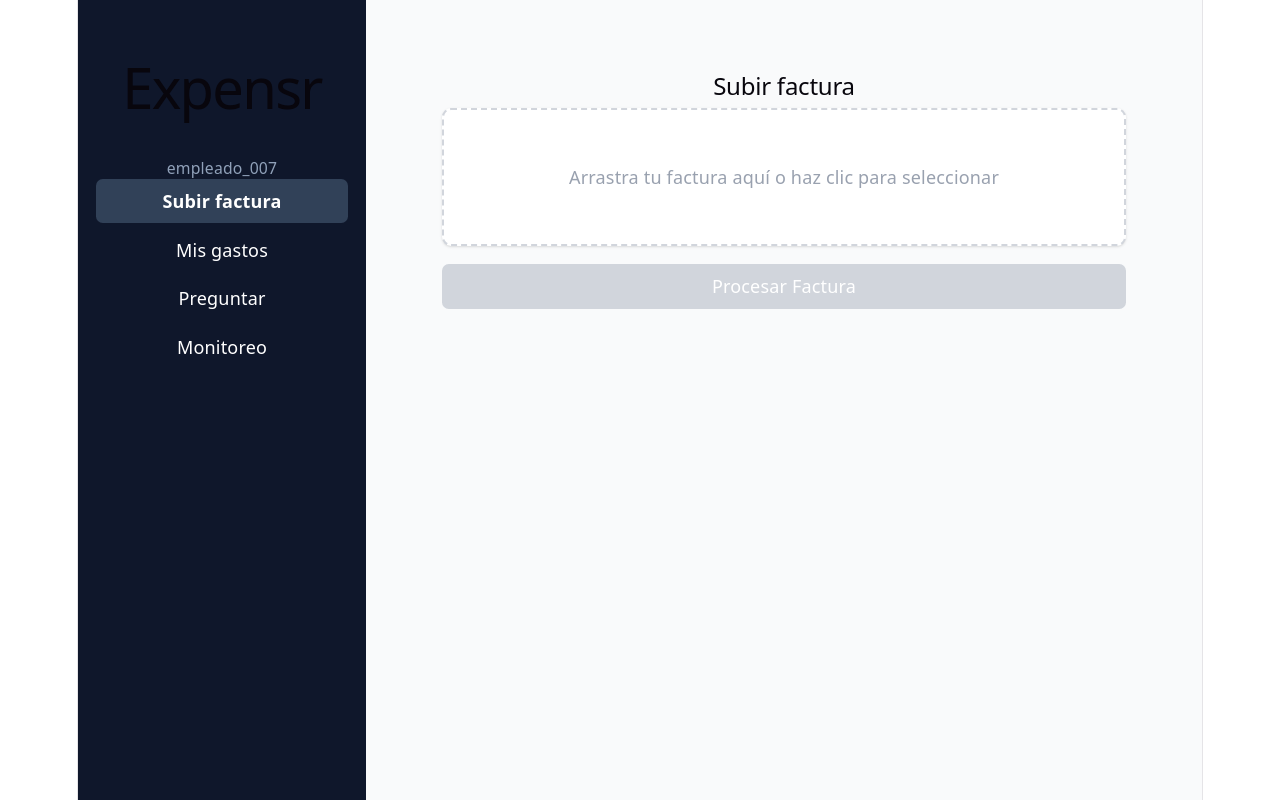
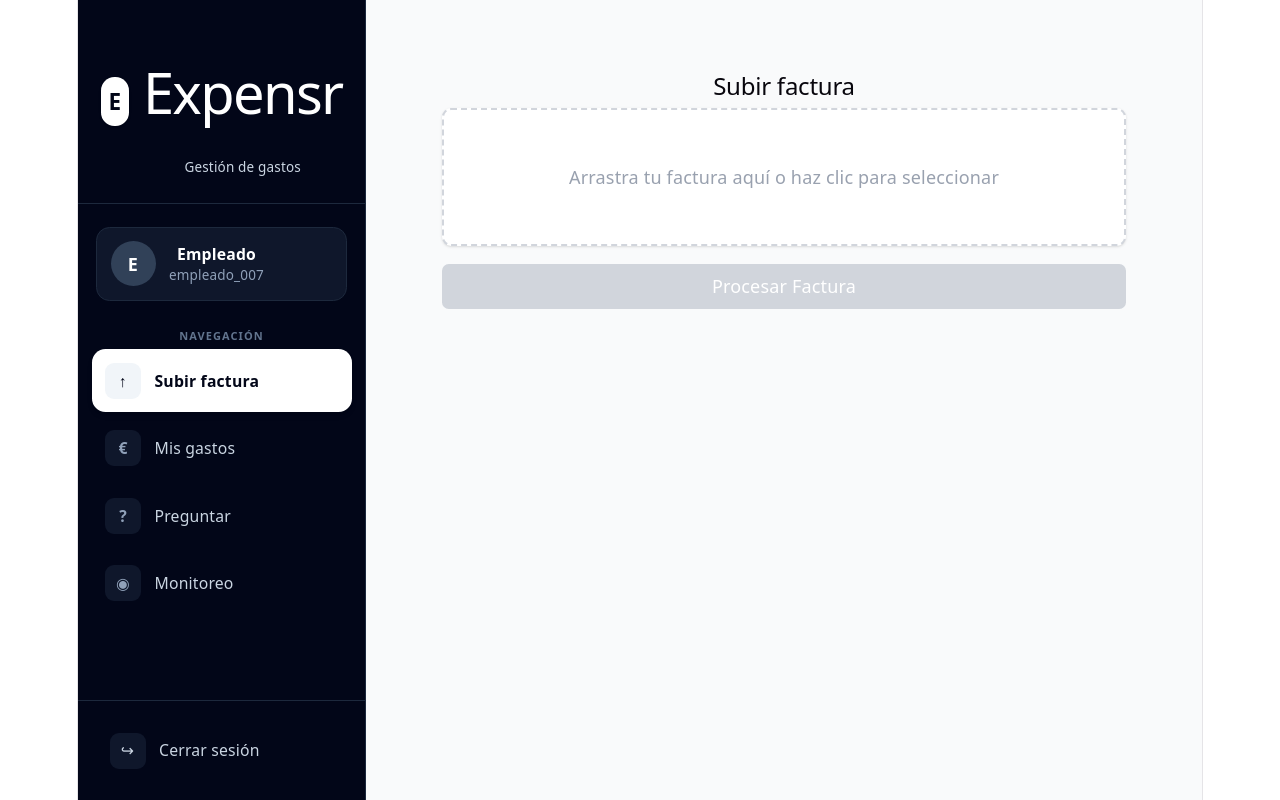
Before and after one commit to lamiael1/expensr, a React (Vite) app in the folder expensr-frontend/: page /upload in a window 1280 px wide. Built offline with nearby package versions, Linux system fonts and the light colour scheme; sample sign-in values are in the browser's storage.

Commit message:
feat: añadir login mock y logout

```diff
--- a/expensr-frontend/src/App.jsx
+++ b/expensr-frontend/src/App.jsx
@@ -4,18 +4,50 @@ import Upload from "./pages/Upload";
 import Gastos from "./pages/Gastos";
 import Chat from "./pages/Chat";
 import Monitor from "./pages/Monitor";
+import Login from "./pages/Login";
+
+function ProtectedRoute({ children }) {
+  const user = localStorage.getItem("expensr_user");
+
+  if (!user) {
+    return <Navigate to="/login" replace />;
+  }
+
+  return children;
+}
+
+function LoginRoute() {
+  const user = localStorage.getItem("expensr_user");
+
+  if (user) {
+    return <Navigate to="/upload" replace />;
+  }
+
+  return <Login />;
+}
 
 function App() {
   return (
     <BrowserRouter>
       <Routes>
-        <Route path="/" element={<Layout />}>
+        <Route path="/login" element={<LoginRoute />} />
+
+        <Route
+          path="/"
+          element={
+            <ProtectedRoute>
+              <Layout />
+            </ProtectedRoute>
+          }
+        >
           <Route index element={<Navigate to="/upload" replace />} />
           <Route path="upload" element={<Upload />} />
           <Route path="gastos" element={<Gastos />} />
           <Route path="chat" element={<Chat />} />
           <Route path="monitor" element={<Monitor />} />
         </Route>
+
+        <Route path="*" element={<Navigate to="/" replace />} />
       </Routes>
     </BrowserRouter>
   );
--- a/expensr-frontend/src/components/Sidebar.jsx
+++ b/expensr-frontend/src/components/Sidebar.jsx
@@ -1,33 +1,113 @@
-import { NavLink } from "react-router-dom";
+import { NavLink, useNavigate } from "react-router-dom";
 
 function Sidebar() {
+  const navigate = useNavigate();
+
   const pestañas = [
-    { ruta: "/upload", nombre: "Subir factura" },
-    { ruta: "/gastos", nombre: "Mis gastos" },
-    { ruta: "/chat", nombre: "Preguntar" },
-    { ruta: "/monitor", nombre: "Monitoreo" },
+    { ruta: "/upload", nombre: "Subir factura", icono: "↑" },
+    { ruta: "/gastos", nombre: "Mis gastos", icono: "€" },
+    { ruta: "/chat", nombre: "Preguntar", icono: "?" },
+    { ruta: "/monitor", nombre: "Monitoreo", icono: "◉" },
   ];
 
+  const user = JSON.parse(localStorage.getItem("expensr_user") || "{}");
+
+  const handleLogout = () => {
+    localStorage.removeItem("expensr_user");
+    navigate("/login", { replace: true });
+  };
+
   return (
-    <aside className="w-64 min-h-screen bg-slate-900 text-white flex flex-col p-4">
-      <h1 className="text-2xl font-bold mb-1">Expensr</h1>
-      <p className="text-slate-400 text-sm mb-6">empleado_007</p>
+    <aside className="w-64 min-h-screen bg-slate-950 text-white flex flex-col border-r border-slate-800">
+      {/* Logo */}
+      <div className="px-5 pt-6 pb-6 border-b border-slate-800">
+        <div className="flex items-center gap-3">
+          <div className="w-11 h-11 rounded-xl bg-white flex items-center justify-center shadow-sm">
+            <span className="text-slate-950 font-black text-xl">E</span>
+          </div>
 
-      <nav className="flex flex-col gap-1">
+          <div>
+            <h1 className="!text-white text-3xl font-extrabold tracking-tight">
+              Expensr
+            </h1>
+
+            <p className="!text-slate-300 text-xs mt-1 font-medium">
+              Gestión de gastos
+            </p>
+          </div>
+        </div>
+      </div>
+
+      {/* Usuario */}
+      <div className="px-4 py-5">
+        <div className="flex items-center gap-3 px-3 py-3 rounded-xl bg-slate-900 border border-slate-800">
+          <div className="w-10 h-10 shrink-0 rounded-full bg-slate-700 flex items-center justify-center text-white font-semibold">
+            {(user.nombre || "E").charAt(0).toUpperCase()}
+          </div>
+
+          <div className="min-w-0">
+            <p className="text-white text-sm font-semibold truncate">
+              {user.nombre || "Empleado"}
+            </p>
+            <p className="text-slate-400 text-xs truncate mt-0.5">
+              {user.empleado || "empleado_007"}
+            </p>
+          </div>
+        </div>
+      </div>
+
+      {/* Menú */}
+      <nav className="flex-1 px-3">
+        <p className="px-3 mb-3 text-[11px] font-bold uppercase tracking-widest text-slate-500">
+          Navegación
+        </p>
+
+        <div className="space-y-1">
           {pestañas.map((p) => (
             <NavLink
               key={p.ruta}
               to={p.ruta}
               className={({ isActive }) =>
-              `px-3 py-2 rounded-md transition-colors ${
-                isActive ? "bg-slate-700 font-semibold" : "hover:bg-slate-800"
+                `flex items-center gap-3 px-3 py-3 rounded-xl text-sm transition-all ${
+                  isActive
+                    ? "bg-white text-slate-950 font-semibold shadow-md"
+                    : "text-slate-300 hover:bg-slate-900 hover:text-white"
                 }`
               }
             >
-            {p.nombre}
+              {({ isActive }) => (
+                <>
+                  <span
+                    className={`w-8 h-8 rounded-lg flex items-center justify-center font-bold ${
+                      isActive
+                        ? "bg-slate-100 text-slate-950"
+                        : "bg-slate-900 text-slate-400"
+                    }`}
+                  >
+                    {p.icono}
+                  </span>
+
+                  <span>{p.nombre}</span>
+                </>
+              )}
             </NavLink>
           ))}
+        </div>
       </nav>
+
+      {/* Cerrar sesión */}
+      <div className="p-4 border-t border-slate-800">
+        <button
+          onClick={handleLogout}
+          className="w-full flex items-center gap-3 px-3 py-3 rounded-xl text-sm text-slate-300 hover:bg-red-950/50 hover:text-red-300 transition-colors"
+        >
+          <span className="w-8 h-8 rounded-lg bg-slate-900 flex items-center justify-center">
+            ↪
+          </span>
+
+          <span className="font-medium">Cerrar sesión</span>
+        </button>
+      </div>
     </aside>
   );
 }
--- /dev/null
+++ b/expensr-frontend/src/pages/Login.jsx
@@ -0,0 +1,93 @@
+import { useState } from "react";
+import { useNavigate } from "react-router-dom";
+
+function Login() {
+  const [usuario, setUsuario] = useState("");
+  const [password, setPassword] = useState("");
+  const [error, setError] = useState("");
+
+  const navigate = useNavigate();
+
+  const handleSubmit = (event) => {
+    event.preventDefault();
+    setError("");
+
+    if (usuario === "empleado_007" && password === "expensr") {
+      localStorage.setItem(
+        "expensr_user",
+        JSON.stringify({
+          empleado: "empleado_007",
+          nombre: "Empleado 007",
+        }),
+      );
+
+      navigate("/upload", { replace: true });
+      return;
+    }
+
+    setError("Usuario o contraseña incorrectos");
+  };
+
+  return (
+    <div className="min-h-screen flex items-center justify-center bg-gray-100">
+      <div className="w-full max-w-md bg-white rounded-xl shadow-md p-8">
+        <h1 className="text-3xl font-bold text-center mb-2">Expensr</h1>
+
+        <p className="text-gray-500 text-center mb-8">
+          Gestión empresarial de gastos
+        </p>
+
+        <form onSubmit={handleSubmit} className="space-y-5">
+          <div>
+            <label className="block text-sm font-medium mb-2">
+              Usuario
+            </label>
+
+            <input
+              type="text"
+              value={usuario}
+              onChange={(event) => setUsuario(event.target.value)}
+              placeholder="empleado_007"
+              className="w-full border rounded-lg px-4 py-3"
+              required
+            />
+          </div>
+
+          <div>
+            <label className="block text-sm font-medium mb-2">
+              Contraseña
+            </label>
+
+            <input
+              type="password"
+              value={password}
+              onChange={(event) => setPassword(event.target.value)}
+              placeholder="expensr"
+              className="w-full border rounded-lg px-4 py-3"
+              required
+            />
+          </div>
+
+          {error && (
+            <p className="text-red-600 text-sm">
+              {error}
+            </p>
+          )}
+
+          <button
+            type="submit"
+            className="w-full bg-black text-white rounded-lg py-3 font-medium hover:bg-gray-800"
+          >
+            Iniciar sesión
+          </button>
+        </form>
+
+        <p className="text-xs text-gray-400 text-center mt-6">
+          Demo · usuario: empleado_007 · contraseña: expensr
+        </p>
+      </div>
+    </div>
+  );
+}
+
+export default Login;
```
Lines whose indentation alone changed are shown as unchanged.
